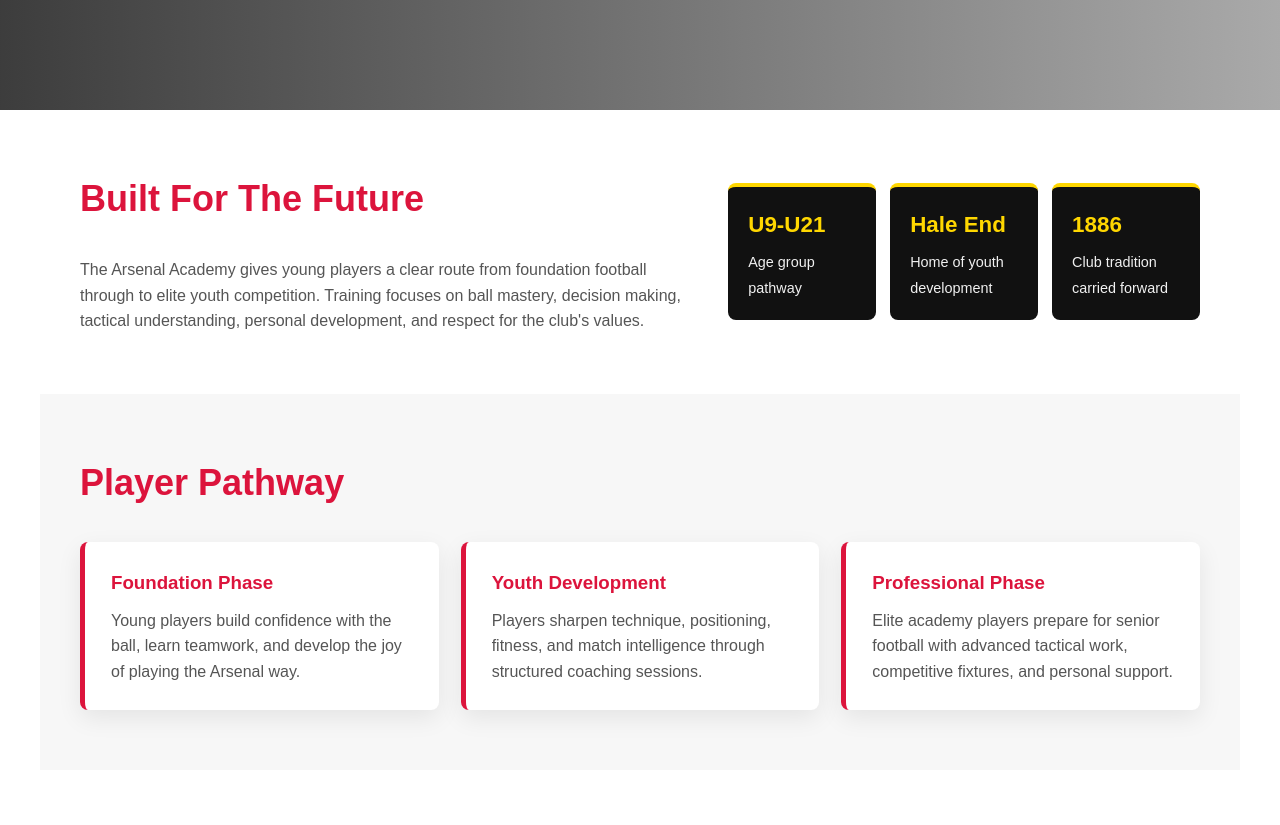
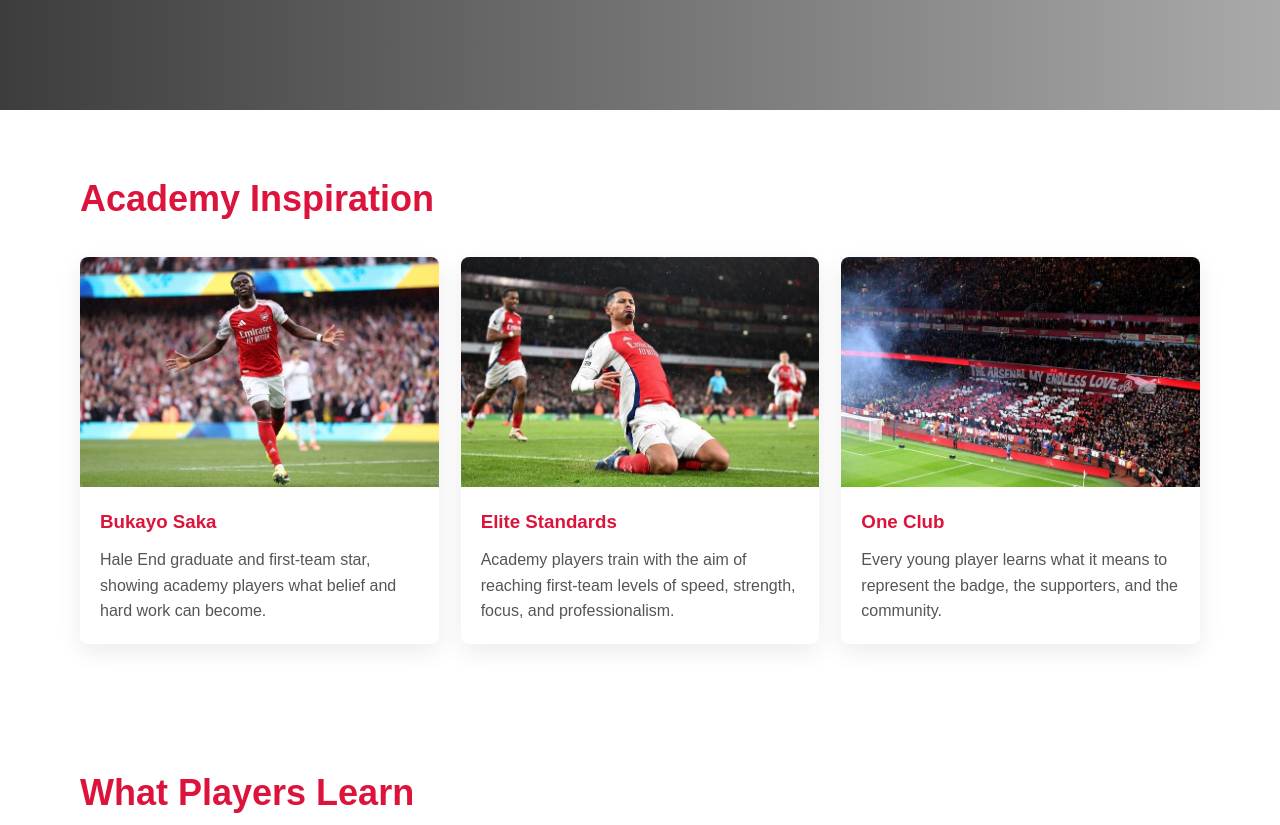
Before and after one commit to futureBreeze-ux/S1-Web-Project-Arsenal-Website, a plain HTML site: page Academy.html in a window 1280 px wide. Shown: the part 466-1291 px from the top of the page. Drawn offline with Linux system fonts and the light colour scheme.

Commit message:
add academy card players

```diff
--- a/Academy.html
+++ b/Academy.html
@@ -33,42 +33,7 @@
       </div>
     </section>
 
-    <section class="academy-intro">
-      <div>
-        <h2>Built For The Future</h2>
-        <p>The Arsenal Academy gives young players a clear route from foundation football through to elite youth competition. Training focuses on ball mastery, decision making, tactical understanding, personal development, and respect for the club's values.</p>
-      </div>
-      <div class="academy-stats">
-        <div>
-          <strong>U9-U21</strong>
-          <span>Age group pathway</span>
-        </div>
-        <div>
-          <strong>Hale End</strong>
-          <span>Home of youth development</span>
-        </div>
-        <div>
-          <strong>1886</strong>
-          <span>Club tradition carried forward</span>
-        </div>
-      </div>
-    </section>
 
-    <section id="pathway" class="academy-pathway">
-      <h2>Player Pathway</h2>
-      <div class="pathway-grid">
-        <article class="pathway-card">
-          <h3>Foundation Phase</h3>
-          <p>Young players build confidence with the ball, learn teamwork, and develop the joy of playing the Arsenal way.</p>
-        </article>
-        <article class="pathway-card">
-          <h3>Youth Development</h3>
-          <p>Players sharpen technique, positioning, fitness, and match intelligence through structured coaching sessions.</p>
-        </article>
-        <article class="pathway-card">
-          <h3>Professional Phase</h3>
-          <p>Elite academy players prepare for senior football with advanced tactical work, competitive fixtures, and personal support.</p>
-        </article>
       </div>
     </section>
 
```
